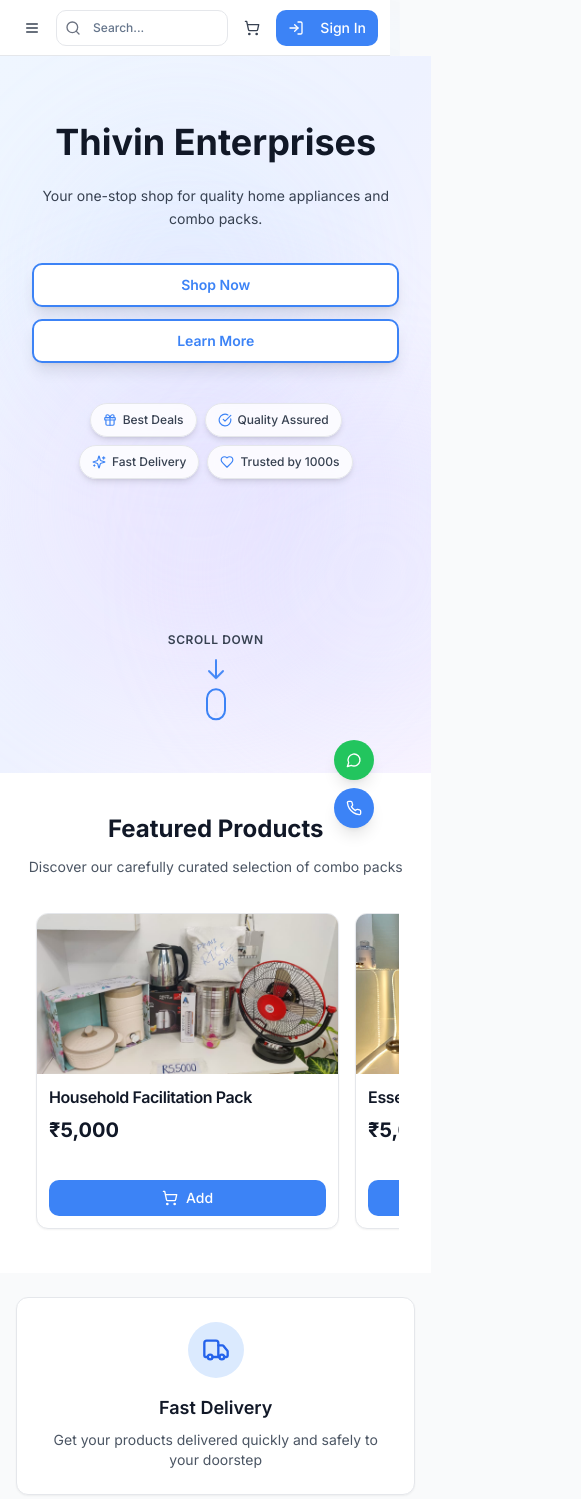
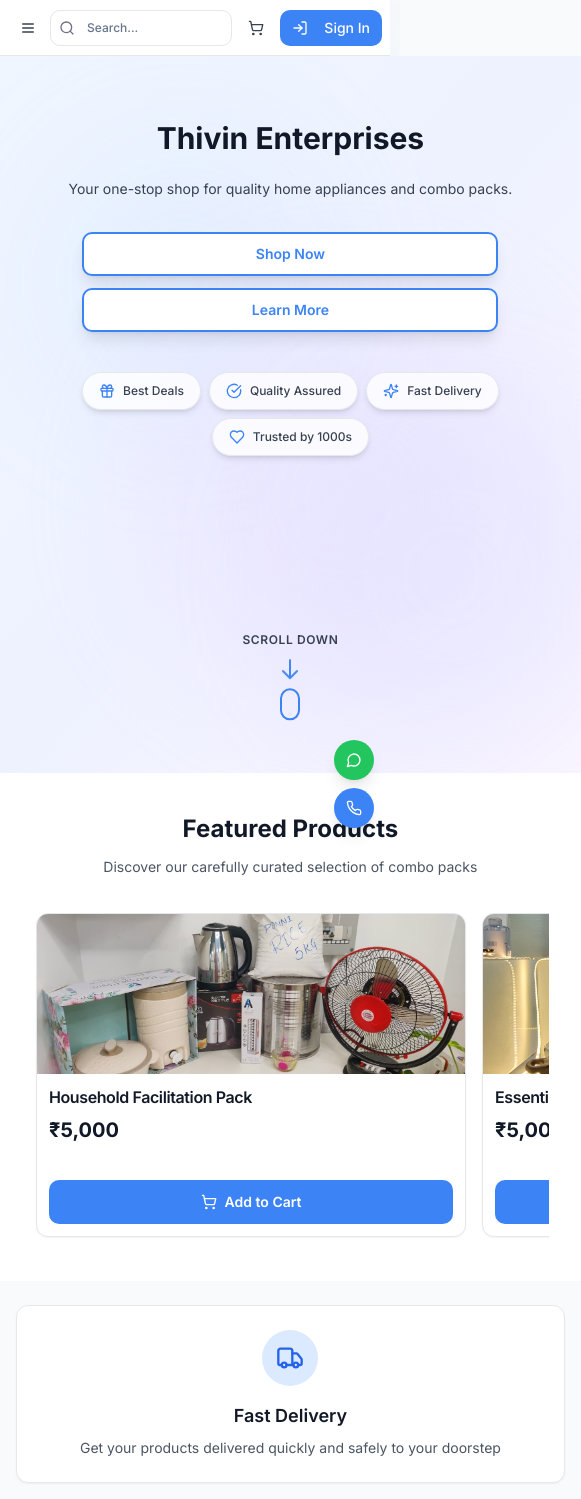
Before and after one commit to kirathrg/thivin-_enterprises, a Next.js app: page / in a window 390 px wide. Shown: the top 1499 px of the page, 581 px wide, since content can reach past the window. Built offline with nearby package versions, Linux system fonts and the light colour scheme.

Commit message:
mobile resposiveness

```diff
--- a/src/components/CartDrawer.tsx
+++ b/src/components/CartDrawer.tsx
@@ -28,15 +28,15 @@
 
   return (
     <Sheet open={isOpen} onOpenChange={onClose}>
-      <SheetContent className="flex flex-col w-full sm:max-w-lg">
+      <SheetContent className="flex flex-col w-full sm:max-w-lg p-4 sm:p-6">
         <SheetHeader>
-          <SheetTitle className="text-2xl font-bold bg-gradient-to-r from-blue-600 to-blue-800 bg-clip-text text-transparent flex items-center gap-2">
-            <ShoppingBag className="h-6 w-6 text-blue-600" />
+          <SheetTitle className="text-xl sm:text-2xl font-bold bg-gradient-to-r from-blue-600 to-blue-800 bg-clip-text text-transparent flex items-center gap-2">
+            <ShoppingBag className="h-5 w-5 sm:h-6 sm:w-6 text-blue-600" />
             Your Cart
-            <Badge className="ml-2 bg-blue-600">{cartItemCount}</Badge>
+            <Badge className="ml-2 bg-blue-600 text-xs sm:text-sm">{cartItemCount}</Badge>
           </SheetTitle>
         </SheetHeader>
-        <Separator className="my-4" />
+        <Separator className="my-3 sm:my-4" />
         <ScrollArea className="flex-1 pr-4">
           {cartItems.length === 0 ? (
             <div className="flex flex-col items-center justify-center py-12 text-center">
--- a/src/components/ProductCard.tsx
+++ b/src/components/ProductCard.tsx
@@ -39,12 +39,11 @@
       </CardContent>
       <CardFooter className="pt-3 md:pt-4 px-3 md:px-6 pb-3 md:pb-6">
         <Button
-          className="w-full bg-primary hover:bg-primary/90 text-white flex items-center justify-center gap-2 h-9 md:h-10 text-sm md:text-base transition-all duration-300 md:hover:scale-105 md:hover:shadow-lg active:scale-95"
+          className="w-full bg-primary hover:bg-primary/90 text-white flex items-center justify-center gap-2 h-11 md:h-10 text-sm md:text-base transition-all duration-300 md:hover:scale-105 md:hover:shadow-lg active:scale-95 font-semibold"
           onClick={() => addItem(product)}
         >
-          <ShoppingCart className="h-3.5 w-3.5 md:h-4 md:w-4 transition-transform md:group-hover:rotate-12" />
-          <span className="hidden sm:inline">Add to Cart</span>
-          <span className="sm:hidden">Add</span>
+          <ShoppingCart className="h-4 w-4 md:h-4 md:w-4 transition-transform md:group-hover:rotate-12" />
+          <span>Add to Cart</span>
         </Button>
       </CardFooter>
     </Card>
--- a/src/components/TopHeader.tsx
+++ b/src/components/TopHeader.tsx
@@ -63,11 +63,11 @@
 
   return (
     <>
-      <header className="fixed top-0 left-0 md:left-64 right-0 z-30 h-14 bg-white border-b border-gray-200 flex items-center px-3 md:px-6 justify-between">
+      <header className="fixed top-0 left-0 md:left-64 right-0 z-30 h-14 bg-white border-b border-gray-200 flex items-center px-2 md:px-6 justify-between">
         {/* Mobile Menu Button */}
         <Sheet open={isMobileMenuOpen} onOpenChange={setIsMobileMenuOpen}>
           <SheetTrigger asChild>
-            <Button variant="ghost" size="icon" className="md:hidden mr-1 hover:bg-gray-100">
+            <Button variant="ghost" size="icon" className="md:hidden mr-0.5 hover:bg-gray-100 h-10 w-10">
               <Menu className="h-6 w-6 text-gray-700" />
             </Button>
           </SheetTrigger>
--- a/src/views/Index.tsx
+++ b/src/views/Index.tsx
@@ -48,7 +48,7 @@
           {/* Main Hero Content */}
           <div className="text-center mb-6 md:mb-12">
             <h1
-              className="text-4xl md:text-5xl lg:text-7xl font-bold text-gray-900 mb-5 md:mb-6 animate-fade-in-down leading-tight"
+              className="text-3xl sm:text-4xl md:text-5xl lg:text-7xl font-bold text-gray-900 mb-5 md:mb-6 animate-fade-in-down leading-tight px-4"
               style={{ transform: `translateY(${scrollY * -0.15}px)` }}
             >
               Thivin Enterprises
@@ -76,21 +76,21 @@
               className="flex flex-wrap justify-center gap-2 md:gap-3 animate-fade-in px-4"
               style={{ transform: `translateY(${scrollY * -0.05}px)` }}
             >
-              <div className="inline-flex items-center gap-1.5 md:gap-2 px-3 md:px-5 py-2 md:py-2.5 bg-white/80 backdrop-blur-sm rounded-full shadow-md border border-gray-200">
-                <Gift className="w-3.5 h-3.5 md:w-4 md:h-4 text-primary" />
-                <span className="text-xs md:text-sm font-medium text-gray-700">Best Deals</span>
+              <div className="inline-flex items-center gap-2 px-4 py-2.5 bg-white/80 backdrop-blur-sm rounded-full shadow-md border border-gray-200">
+                <Gift className="w-4 h-4 text-primary flex-shrink-0" />
+                <span className="text-xs sm:text-sm font-medium text-gray-700 whitespace-nowrap">Best Deals</span>
               </div>
-              <div className="inline-flex items-center gap-1.5 md:gap-2 px-3 md:px-5 py-2 md:py-2.5 bg-white/80 backdrop-blur-sm rounded-full shadow-md border border-gray-200">
-                <CheckCircle className="w-3.5 h-3.5 md:w-4 md:h-4 text-primary" />
-                <span className="text-xs md:text-sm font-medium text-gray-700">Quality Assured</span>
+              <div className="inline-flex items-center gap-2 px-4 py-2.5 bg-white/80 backdrop-blur-sm rounded-full shadow-md border border-gray-200">
+                <CheckCircle className="w-4 h-4 text-primary flex-shrink-0" />
+                <span className="text-xs sm:text-sm font-medium text-gray-700 whitespace-nowrap">Quality Assured</span>
               </div>
-              <div className="inline-flex items-center gap-1.5 md:gap-2 px-3 md:px-5 py-2 md:py-2.5 bg-white/80 backdrop-blur-sm rounded-full shadow-md border border-gray-200">
-                <Sparkles className="w-3.5 h-3.5 md:w-4 md:h-4 text-primary" />
-                <span className="text-xs md:text-sm font-medium text-gray-700">Fast Delivery</span>
+              <div className="inline-flex items-center gap-2 px-4 py-2.5 bg-white/80 backdrop-blur-sm rounded-full shadow-md border border-gray-200">
+                <Sparkles className="w-4 h-4 text-primary flex-shrink-0" />
+                <span className="text-xs sm:text-sm font-medium text-gray-700 whitespace-nowrap">Fast Delivery</span>
               </div>
-              <div className="inline-flex items-center gap-1.5 md:gap-2 px-3 md:px-5 py-2 md:py-2.5 bg-white/80 backdrop-blur-sm rounded-full shadow-md border border-gray-200">
-                <Heart className="w-3.5 h-3.5 md:w-4 md:h-4 text-primary" />
-                <span className="text-xs md:text-sm font-medium text-gray-700">Trusted by 1000s</span>
+              <div className="inline-flex items-center gap-2 px-4 py-2.5 bg-white/80 backdrop-blur-sm rounded-full shadow-md border border-gray-200">
+                <Heart className="w-4 h-4 text-primary flex-shrink-0" />
+                <span className="text-xs sm:text-sm font-medium text-gray-700 whitespace-nowrap">Trusted by 1000s</span>
               </div>
             </div>
           </div>
```
